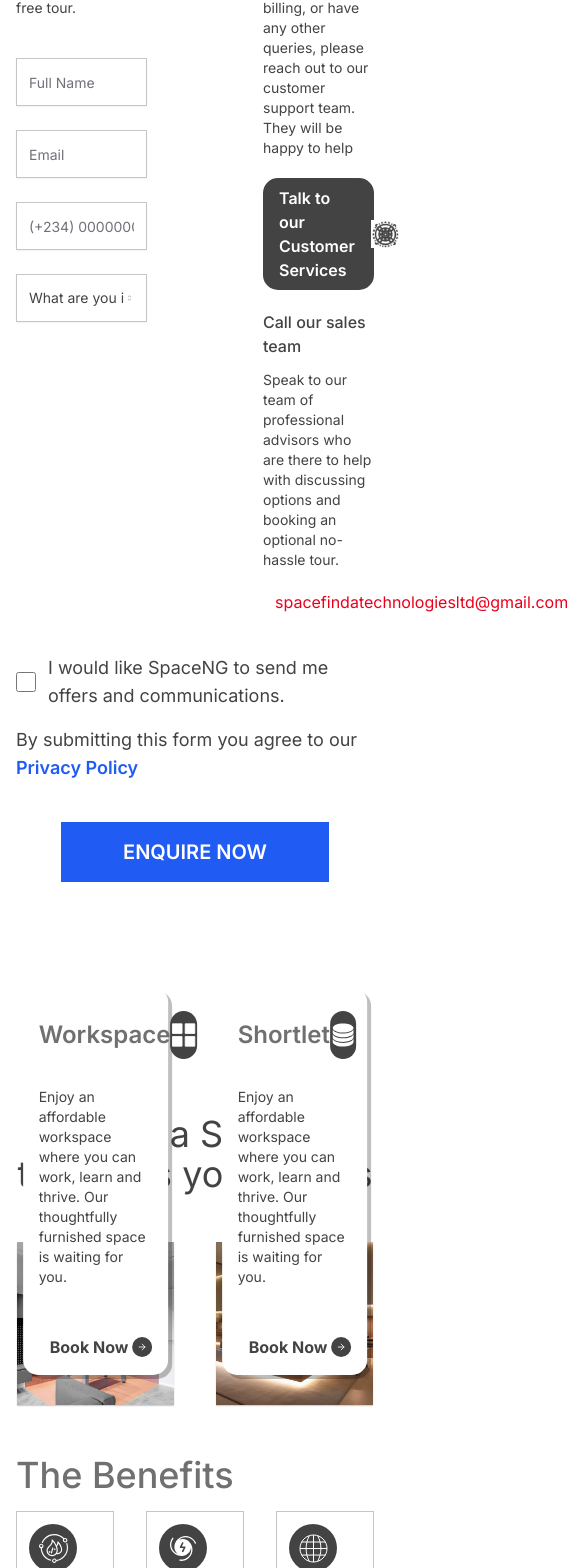
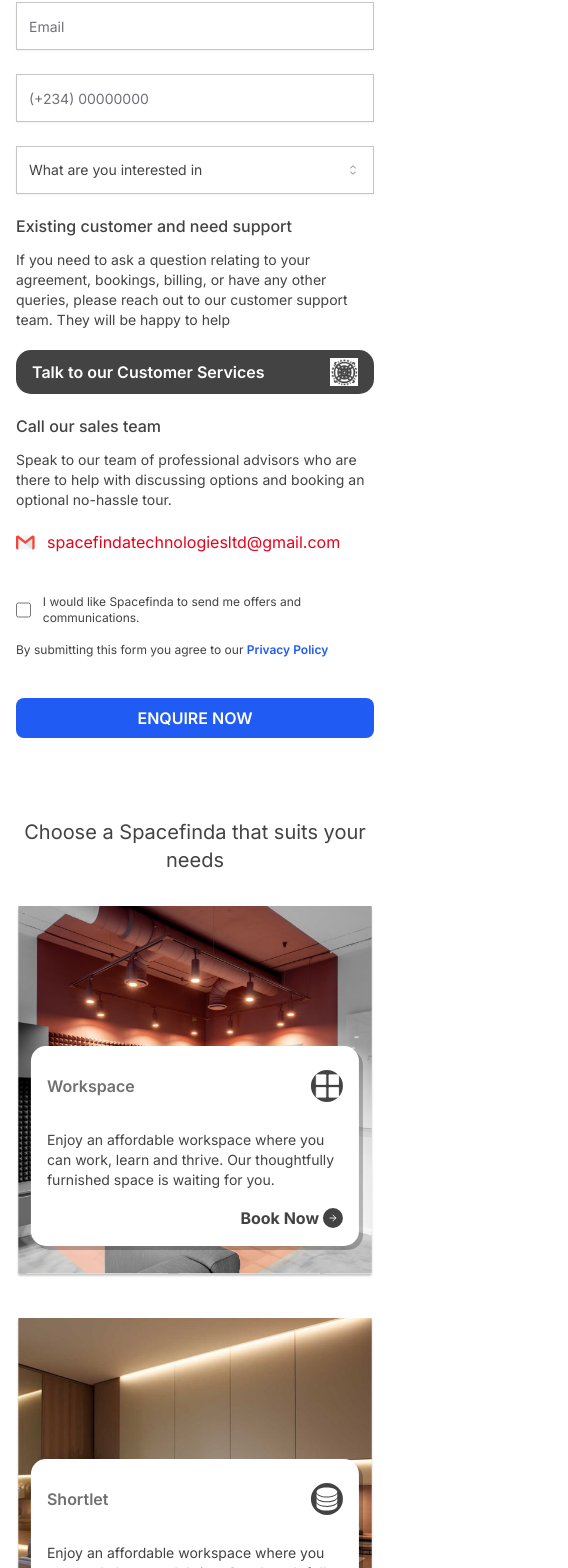
Before and after one commit to Fusion-Forge-LLC/spaceng, a Next.js app: page /contact-us in a window 390 px wide. Shown: the part 386-1954 px from the top of the page, 568 px wide, since content can reach past the window. Built offline with nearby package versions, Linux system fonts and the light colour scheme.

Commit message:
completed intro pages responsiveness

```diff
--- a/app/contact-us/page.tsx
+++ b/app/contact-us/page.tsx
@@ -27,10 +27,10 @@ function Page() {
       <Header />
       <main className="pb-16">
         <section>
-          <Wrapper className="py-10 pb-20">
-            <Title title="Get Started With SpaceNG" />
+          <Wrapper className="py-10 md:pb-20">
+            <Title title="Get Started With Spacefinda" />
             <form action="">
-              <div className="grid grid-cols-2 gap-24">
+              <div className="grid grid-cols-1 md:grid-cols-2 gap-5 md:gap-24">
                 <div>
                   <h4 className="font-medium mb-3">Specialist teams to help you get started</h4>
                   <p className="mb-10 text-sm max-w-sm">
@@ -69,7 +69,7 @@ function Page() {
                     />
                   </div>
                 </div>
-                <div className='pl-5 relative after:content-[""] after:h-[95%] after:rounded-full after:w-[5px] after:bg-grey after:hidden after:absolute after:top-1/2 after:left-0 after:-translate-y-1/2'>
+                <div className='md:pl-5 relative after:content-[""] after:h-[95%] after:rounded-full after:w-[5px] after:bg-grey after:hidden after:absolute after:top-1/2 after:left-0 after:-translate-y-1/2'>
                   <h4 className="font-medium mb-3">Existing customer and need support</h4>
                   <p className="text-sm mb-5 max-w-sm">
                     If you need to ask a question relating to your agreement, bookings, billing, or
@@ -117,93 +117,32 @@ function Page() {
               </div>
 
               <div className="flex items-center gap-3 mt-10 pb-4">
-                <input className="h-8 w-8" id="receive-offers" type="checkbox" />
-                <label className="text-lg" htmlFor="receive-offers">
-                  I would like SpaceNG to send me offers and communications.
+                <input className="h-4 md:h-8 w-4 md:w-8" id="receive-offers" type="checkbox" />
+                <label className="text-xs sm:text-sm md:text-lg" htmlFor="receive-offers">
+                  I would like Spacefinda to send me offers and communications.
                 </label>
               </div>
-              <p className="text-lg mb-10">
+              <p className="text-xs sm:text-sm md:text-lg mb-10">
                 By submitting this form you agree to our{" "}
                 <Link className="text-blue font-semibold" href={"/privacy-policy"}>
                   Privacy Policy
                 </Link>
               </p>
 
-              <button className="w-9/12 mx-auto bg-blue py-4 px-4 mt-10 text-white text-xl font-semibold block hover:opacity-70">
+              <button className="w-full sm:w-9/12 mx-auto bg-blue py-2 md:py-4 px-4 mt-10 text-white rounded-lg max-w-xs:text-sm md:text-xl font-semibold block hover:opacity-70">
                 ENQUIRE NOW
               </button>
             </form>
           </Wrapper>
         </section>
 
-        {/* <section>
-          <Wrapper className="pt-10">
-            <Title title="Articles & Blog Post" />
-
-            <article className="text-white font-montserrat relative mb-20">
-              <Image alt="Image of a bedroom" src={blogImage} />
-              <div className="space-y-8 absolute left-10 bottom-10 max-w-3xl">
-                <h4 className="font-bold text-3xl">Latest Post On SpaceNG :</h4>
-                <p className="font-thin text-xl">
-                  If you need to ask a question relating to your agreement, bookings, billing, or
-                  have any other queries, please reach out to our customer support team.......
-                </p>
-                <Link className="text-xl block" href={""}>
-                  ReadMore
-                </Link>
-              </div>
-            </article>
-
-            <div className="relative">
-              <Image alt="Conference room image" src={aboutImage} />
-              <div className="flex flex-nowrap overflow-x-scroll gap-6 absolute left-2 no-scrollbar bottom-2">
-                <div className="w-1/4 shrink-0">
-                  <Image alt="Image of bedroom" src={aboutImage3} />
-                </div>
-                <div className="w-1/4 shrink-0">
-                  <Image alt="image of lounge" src={aboutImage4} />
-                </div>
-                <div className="w-1/4 shrink-0">
-                  <Image alt="Image of bedroom" src={aboutImage3} />
-                </div>
-                <div className="w-1/4 shrink-0">
-                  <Image alt="image of lounge" src={aboutImage4} />
-                </div>
-              </div>
-            </div>
-          </Wrapper>
-        </section> */}
-        {/* <section>
-          <Wrapper className="py-20">
-            <Title title="SaceNG" />
-
-            <h3 className="text-3xl text-center max-w-3xl my-10 mx-auto">
-              A co-working space to make work seamless for{" "}
-              <span className="font-medium">Creatives.</span>
+        <section>
+          <Wrapper className="py-10">
+            <h3 className="text-center text-xl sm:text-4xl md:mt-16">
+              Choose a Spacefinda that suits your needs
             </h3>
 
-            <Link
-              className="bg-blue py-3 px-5 rounded-md text-white font-medium block w-fit mx-auto"
-              href={""}
-            >
-              Book Spaces
-            </Link>
-
-            <div className="pt-16">
-              <Image alt="Office settings image" className="w-full" src={aboutImage5} />
-            </div>
-          </Wrapper>
-        </section> */}
-
-        <section>
-          <Wrapper className="py-10">
-            <span className="bg-blue py-3 px-5 invisible rounded-md text-white font-medium block w-fit mx-auto">
-              SpaceNG Offer
-            </span>
-
-            <h3 className="text-center text-4xl mt-16">Choose a SpaceNG that suits your needs</h3>
-
-            <div className="grid grid-cols-2 gap-10 pt-12">
+            <div className="grid grid-cols-1 md:grid-cols-2 gap-10 pt-8 sm:pt-12">
               <Offers
                 Icon={Menu}
                 amount={25000}
@@ -219,8 +158,10 @@ function Page() {
                 title="Shortlet"
               />
             </div>
-            <h3 className="py-4 pt-12 text-4xl font-medium text-grey-200">The Benefits</h3>
-            <ul className="pb-16 grid grid-cols-3 gap-x-8 gap-y-16">
+            <h3 className="py-4 pt-12 text-xl md:text-4xl font-medium text-grey-200">
+              The Benefits
+            </h3>
+            <ul className="pb-16 grid grid-cols-1 sm:grid-cols-3 gap-x-3 sm:gap-x-5 lg:gap-x-8 gap-y-10 sm:gap-y-16">
               <Servicecards
                 Icon={AirCondition}
                 note="Achieve your goals effortlessly."
--- a/app/globals.css
+++ b/app/globals.css
@@ -78,7 +78,7 @@
     @apply h-10 w-10 rounded-full border border-blue grid place-content-center;
   }
   .service-link {
-    @apply absolute bottom-8 left-1/2 block text-center -translate-x-1/2 bg-blue rounded-lg w-3/5 px-8 py-6 hover:bg-white hover:text-blue text-white border border-white;
+    @apply absolute bottom-5 md:bottom-8 left-1/2 block text-center -translate-x-1/2 bg-blue rounded-lg w-10/12 md:w-3/5 px-8 py-6 hover:bg-white hover:text-blue text-white border border-white;
   }
   .property-tab-link {
     @apply block w-fit p-2.5 hover:bg-blue/10;
--- a/app/services/page.tsx
+++ b/app/services/page.tsx
@@ -24,7 +24,7 @@ function Page() {
                 Explore our suite of categories and experience the best of SpacesNG.
               </p>
             </article>
-            <div className="grid grid-cols-2 gap-20">
+            <div className="grid grid-cols1 sm:grid-cols-2 gap-14 sm:gap-10 md:gap-16 lg:gap-20">
               <div className="relative drop-shadow-[0px_2px_24.23px_rgba(0,0,0,0.08)]">
                 <Image alt="A woman smiling" className="w-full" src={businessImage} />
                 <Link className="service-link" href="/auth/business">
--- a/components/about-us/members-card/members-card.tsx
+++ b/components/about-us/members-card/members-card.tsx
@@ -10,11 +10,13 @@ function MembersCard({name, role}: {name: string; role: string}) {
     <li className="bg-grey space-y-8 p-4">
       <div className="aspect-[526/406] bg-white rounded-[15px]" />
       <div className="w-4/5">
-        <h4 className="bg-white rounded-[15px] py-2 px-3 text-xl mb-4 font-medium">{name}</h4>
+        <h4 className="bg-white rounded-[15px] py-2 px-3 text-lg md:text-xl mb-4 font-medium">
+          {name}
+        </h4>
         <span
           className={cn(
             montesserat.className,
-            "text-lg font-medium rounded-[15px] py-2 px-3 border border-white text-white block",
+            "text-xs sm:font-base lg:text-lg font-medium rounded-[15px] py-2 px-3 border border-white text-white block",
           )}
         >
           {role}
--- a/components/about-us/mission-cards/mission-cards.tsx
+++ b/components/about-us/mission-cards/mission-cards.tsx
@@ -3,10 +3,12 @@ import React, {ReactNode} from "react";
 function MissionCards({title, children}: {title: string; children: ReactNode}) {
   return (
     <div className="p-4 flex flex-col bg-grey text-white gap-8 rounded-md">
-      <h4 className="w-3/4 mx-auto bg-blue text-center rounded-md p-2.5 text-lg font-medium">
+      <h4 className="w-3/4 md:w-5/6 lg:w-3/4 mx-auto bg-white text-grey text-center rounded-md p-2.5 text-lg font-medium">
         {title}
       </h4>
-      <div className="flex-1 flex flex-col font-medium text-lg">{children}</div>
+      <div className="flex-1 flex flex-col font-medium text-lg w-3/4 md:w-5/6 lg:w-3/4 mx-auto max-sm:py-8">
+        {children}
+      </div>
     </div>
   );
 }
--- a/components/footer/footer.tsx
+++ b/components/footer/footer.tsx
@@ -5,7 +5,7 @@ import Wrapper from "../wrapper/wrapper";
 
 function Footer() {
   return (
-    <footer className="bg-[#1E1E1E] pt-28 pb-10 text-white">
+    <footer className="bg-[#1E1E1E] pt-16 md:pt-28 pb-10 text-white">
       <Wrapper>
         <div className=" md:flex gap-20">
           <article className="space-y-4 md:w-1/3 lg:w-2/5 mb-16 md:mb-0">
--- a/components/services/card/service-cards.tsx
+++ b/components/services/card/service-cards.tsx
@@ -3,13 +3,15 @@ import React from "react";
 function Servicecards({note, title, Icon}: {note: string; title: string; Icon: React.FC}) {
   return (
     <li className="border border-grey-100 p-3 space-y-3">
-      <span className="grid place-content-center h-12 w-12 bg-grey rounded-full">
-        <Icon />
+      <span className="grid place-content-center h-8 md:h-12 w-8 md:w-12 bg-grey rounded-full text-base">
+        <span className="max-sm:scale-75">
+          <Icon />
+        </span>
       </span>
 
-      <h4 className="text-xl font-medium">{title}</h4>
+      <h4 className="lg:text-xl font-medium">{title}</h4>
 
-      <p className="">{note}</p>
+      <p className="text-sm">{note}</p>
     </li>
   );
 }
--- a/components/services/offer-cards/offers.tsx
+++ b/components/services/offer-cards/offers.tsx
@@ -21,14 +21,14 @@ function Offers({
       <Image fill alt="Offer image" src={image} />
       <div className="absolute bottom-8 w-11/12 left-1/2 -translate-x-1/2 bg-white rounded-[15px] p-4 shadow-[4px_4px_0px_rgba(0,0,0,0.25)]">
         <div className="flex items-center justify-between py-2 mb-5">
-          <h4 className="font-semibold text-[#707070] text-2xl">{title}</h4>
-          <span className="h-12 w-12   rounded-full bg-grey grid place-content-center">
+          <h4 className="font-semibold text-[#707070] sm:text-2xl">{title}</h4>
+          <span className="h-8 sm:h-12 w-8 sm:w-12   rounded-full bg-grey grid place-content-center">
             <Icon />
           </span>
         </div>
 
         <p className="text-sm ">{note}</p>
-        <div className="flex items-center pt-12">
+        <div className="flex items-center pt-4 lg:pt-12">
           <Link className="flex items-center gap-1 ml-auto" href={`/${title.toLocaleLowerCase()}`}>
             <span className="font-bold">Book Now</span>
             <span className="grid h-5 w-5 place-content-center rounded-full bg-grey">
```
Also changed, not shown: app/about-us/page.tsx (+8 -152 lines), components/services/faq/faq.tsx (+24 -22 lines).
